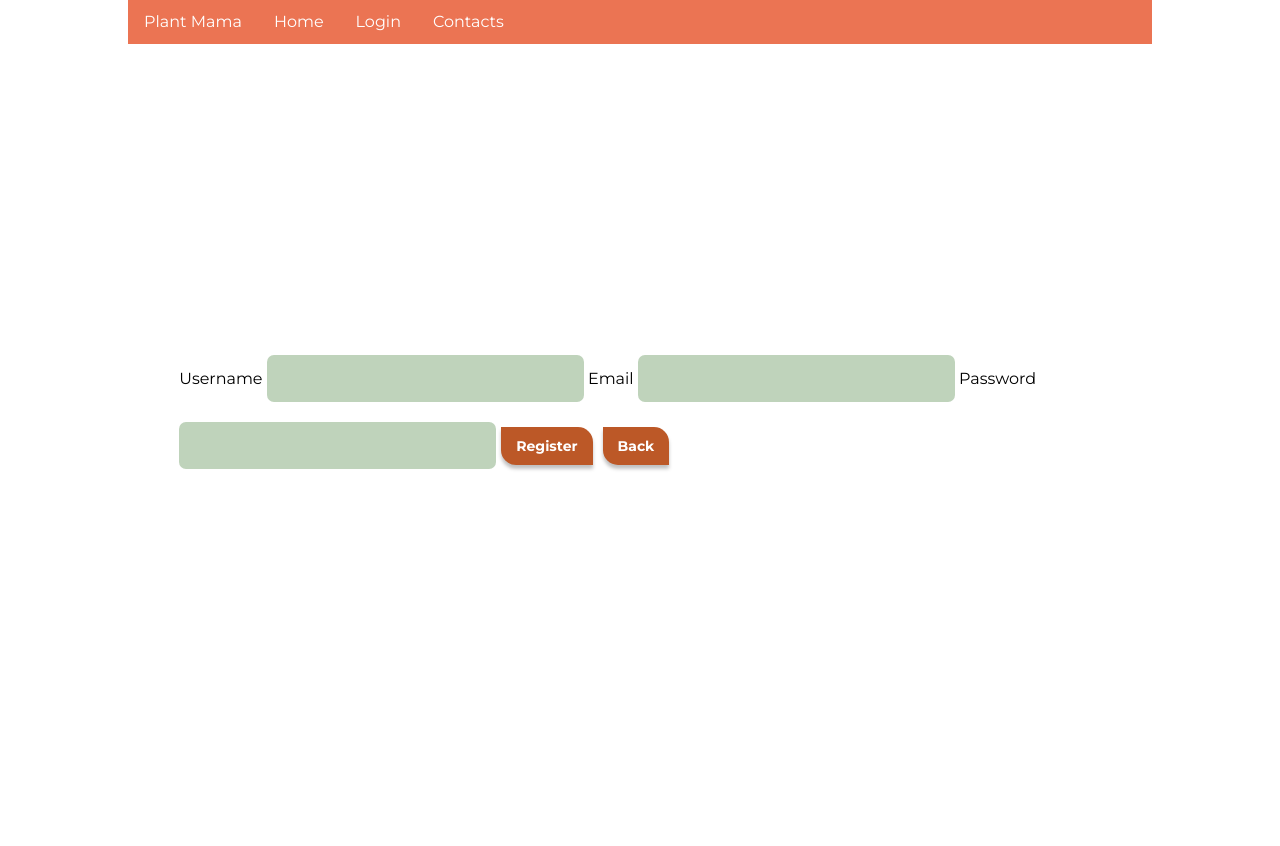
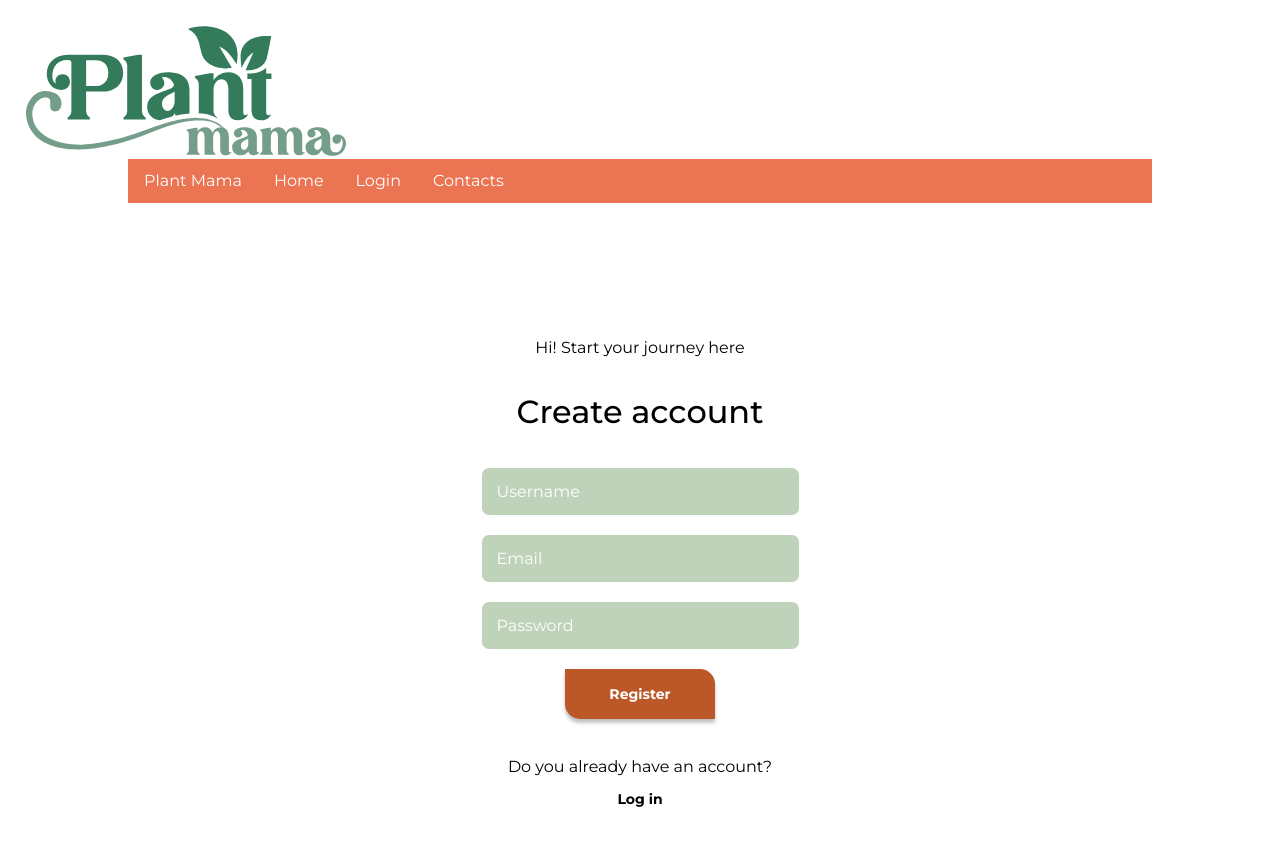
Before and after one commit to SaraBat/PlantMAMA-frontend, a React (Create React App) app: page /register in a window 1280 px wide. Shown: the top 846 px of the page. Before the commit the page ends 800 px from the top, so only its background shows below. Built offline with nearby package versions, Linux system fonts and the light colour scheme; no server answers.

Commit message:
style register page, add logo, add photo to garden

```diff
--- a/src/App.js
+++ b/src/App.js
@@ -18,6 +18,7 @@ import user from 'reducers/user';
 import plants from 'reducers/plants';
 import { Provider } from 'react-redux';
 import { Nav } from 'components/Nav';
+import Logo from 'assets/PlantMama_logo.svg'
 
 export const App = () => {
   const reducer = combineReducers({
@@ -27,6 +28,8 @@ export const App = () => {
   const store = configureStore({ reducer })
 
   return (
+    <main>
+      <img className="logo" src={Logo} alt="PlantMama logo" />
       <div className="main">
         <Provider store={store}>
           <BrowserRouter>
@@ -51,5 +54,6 @@ export const App = () => {
           </BrowserRouter>
         </Provider>
       </div>
+    </main>
   )
 }
--- a/src/index.css
+++ b/src/index.css
@@ -8,6 +8,12 @@ body {
 code {
   font-family: source-code-pro, Menlo, Monaco, Consolas, "Courier New",
     monospace;
+}
+
+.logo {
+  width: 25%;
+  margin-left: 2%;
+  margin-top: 2%;
 }
 
 .main {
@@ -81,6 +87,12 @@ label {
   border-radius: 50%;
 }
 
+.garden-plant-picture {
+  width: 150px;
+  height: 150px;
+  border-radius: 50%;
+}
+
 p {
   font-family: Montserrat;
   color: black;
--- a/src/pages/Login.js
+++ b/src/pages/Login.js
@@ -76,13 +76,13 @@ export const Login = () => {
             placeholder="Password"
             value={password}
             onChange={(e) => setPassword(e.target.value)} />
-          <button className="login-btn" type="submit">Login</button>
+          <button className="login-btn1" type="submit">Login</button>
         </form>
       </div>
       <div className="register-div">
         <p>You don't have an account?</p>
         <button
-          className="register-btn"
+          className="register-btn1"
           type="button"
           onClick={onGoToRegistrationButtonClick}> Create one now!
         </button>
--- a/src/pages/Register.js
+++ b/src/pages/Register.js
@@ -1,9 +1,11 @@
+/* eslint-disable react/no-unescaped-entities */
 /* eslint-disable jsx-a11y/label-has-associated-control */
 import React, { useEffect, useState } from 'react';
 import { useDispatch, useSelector } from 'react-redux';
 import { useNavigate } from 'react-router-dom';
 import { API_URL } from 'utils/BackendUrl';
 import user from 'reducers/user';
+import '../styling/Register.css';
 
 export const Register = () => {
   const [username, setUsername] = useState('');
@@ -22,8 +24,11 @@ export const Register = () => {
   // eslint-disable-next-line
   }, [accessToken]);
 
-  const onBackClick = () => {
-    navigate(-1);
+  // const onBackClick = () => {
+  //   navigate(-1);
+  // };
+  const onGoToLoginButtonClick = () => {
+    navigate('/login');
   };
   const onFormSubmit = (event) => {
     // form not to reload page
@@ -57,30 +62,44 @@ export const Register = () => {
       })
   }
   return (
+    <section className="register-section">
+      <p>Hi! Start your journey here</p>
+      <h1 className="register-title">Create account</h1>
+      <div className="register-fields">
         <form onSubmit={onFormSubmit}>
-      <label htmlFor="username"> Username </label>
           <input
             type="text"
             id="username"
+            placeholder="Username"
             value={username}
             onChange={(e) => setUsername(e.target.value)} />
-      <label htmlFor="email"> Email </label>
           <input
             type="email"
             id="email"
+            placeholder="Email"
             value={email}
             onChange={(e) => setEmail(e.target.value)} />
-      <label htmlFor="password"> Password </label>
           <input
             type="password"
             id="password"
+            placeholder="Password"
             value={password}
             onChange={(e) => setPassword(e.target.value)} />
-      <button type="submit">Register</button>
-      <button
+          <button className="register-btn2" type="submit">Register</button>
+          {/* <button
             type="button"
             onClick={onBackClick}> Back
+          </button> */}
+        </form>
+      </div>
+      <div className="login-div">
+        <p>Do you already have an account?</p>
+        <button
+          className="login-btn2"
+          type="button"
+          onClick={onGoToLoginButtonClick}> Log in
         </button>
-    </form>
+      </div>
+    </section>
   )
 }
--- a/src/pages/UserGarden.js
+++ b/src/pages/UserGarden.js
@@ -85,6 +85,7 @@ export const UserGarden = () => {
           plantItems.map((item) => {
             return (
               <div key={item._id}>
+                <img className="garden-plant-picture" src={item.imageUrl} alt="profile" />
                 <p> Name: {item.plantname} | <Link to={item._id}> Profile </Link></p>
               </div>
             )
--- a/src/styling/Login.css
+++ b/src/styling/Login.css
@@ -12,7 +12,6 @@
     font-family: Montserrat;
     font-size: 2rem;
     font-weight: 500;
-
 }
 
 .login-fields {
@@ -22,7 +21,7 @@
     align-items: center;
 }
 
-.login-btn {
+.login-btn1 {
     display: flex;
     justify-content: center;
     align-items: center;
@@ -31,10 +30,11 @@
     height: 50px;
 }
 
-.register-btn {
+.register-btn1 {
     color: black;
     background: white;
     box-shadow: none;
+    width: fit-content;
 }
 
 
@@ -58,9 +58,4 @@ input {
     flex-direction: column;
     justify-content: center;
     align-items: center;
-    gap: 10px;
 }
-
-.register-btn {
-    width: fit-content;
-}
--- /dev/null
+++ b/src/styling/Register.css
@@ -0,0 +1,39 @@
+.register-section {
+    display: flex;
+    flex-direction: column;
+    justify-content: center;
+    align-items: center;
+    gap: 40px;
+    width: 300px;
+}
+
+.register-title {
+    color: black;
+    font-family: Montserrat;
+    font-size: 2rem;
+    font-weight: 500;
+}
+
+.register-btn2 {
+    color: white;
+    background-color: #BC5827;
+    display: flex;
+    justify-content: center;
+    align-items: center;
+    margin: auto;
+    width: 150px;
+    height: 50px;
+}
+
+.login-div {
+    display: flex;
+    flex-direction: column;
+    justify-content: center;
+    align-items: center;
+}
+
+.login-btn2 {
+    color: black;
+    background: white;
+    box-shadow: none;
+}
```
Also changed, not shown: src/assets/PlantMama_logo.png (added), src/assets/PlantMama_logo.svg (added). Lines whose indentation alone changed are shown as unchanged.
